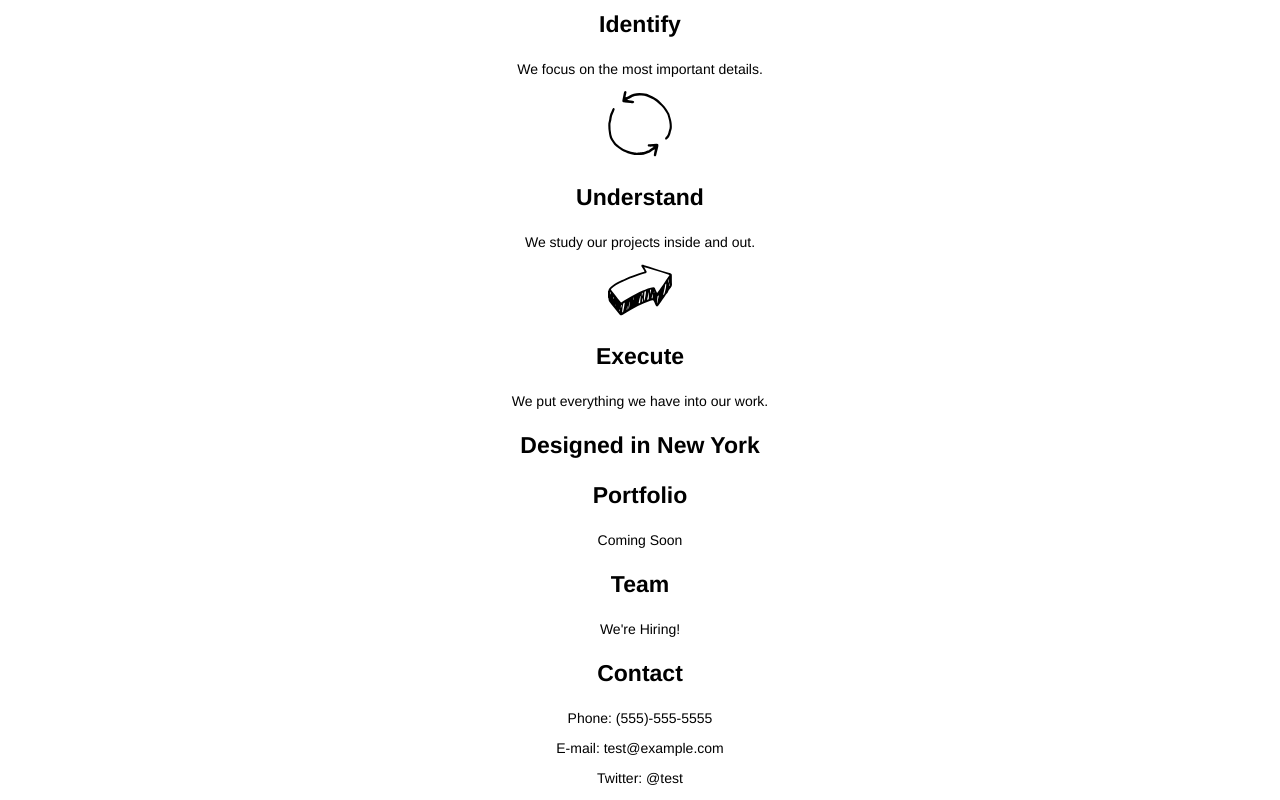
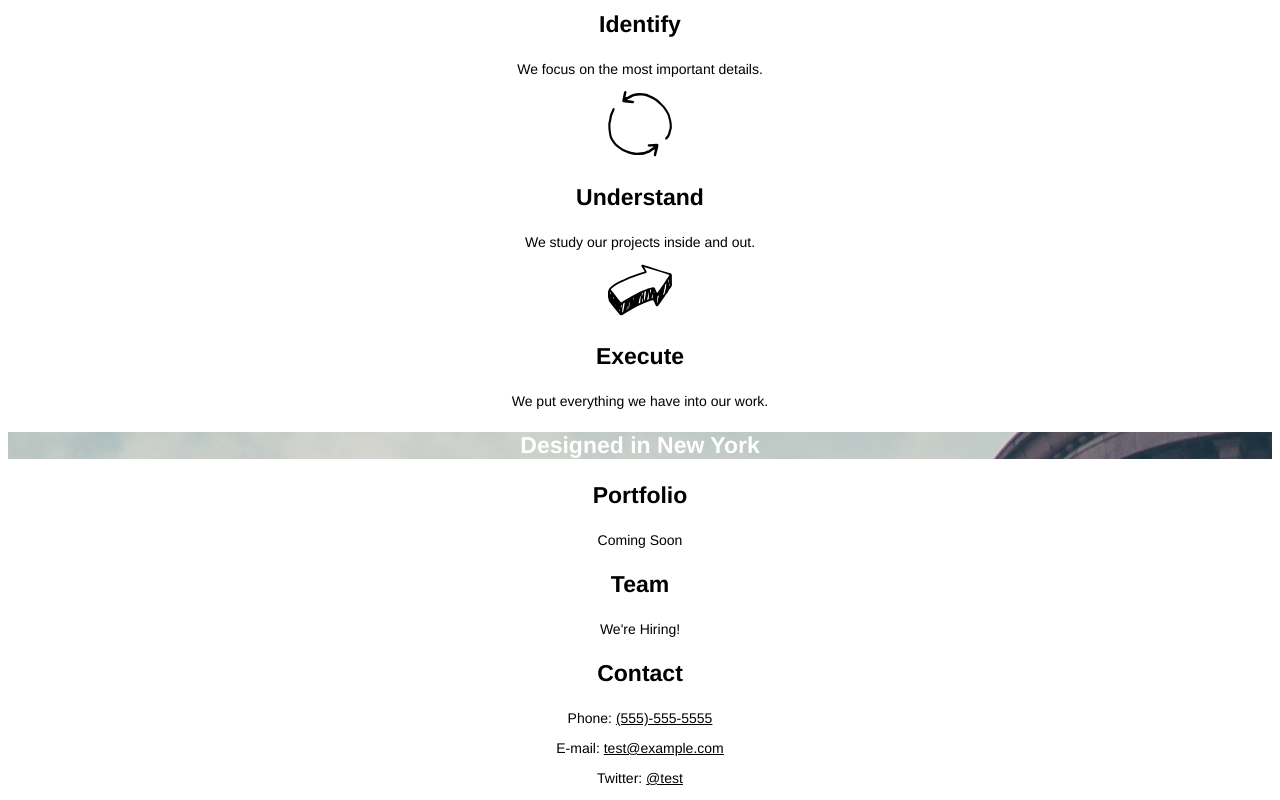
Before and after one commit to richardsparks/broadway, a plain HTML site: page index.html in a window 1280 px wide. Shown: the part 485-1285 px from the top of the page. Drawn offline with Linux system fonts and the light colour scheme.

Commit message:
Add contact info

```diff
--- a/index.html
+++ b/index.html
@@ -38,7 +38,7 @@
 
     <!-- Footer -->
 
-    <h3>Designed in New York</h3>
+    <h3 id="designed">Designed in New York</h3>
 
     <h3>Portfolio</h3>
     <p>Coming Soon</p>
@@ -46,10 +46,13 @@
     <h3>Team</h3>
     <p>We're Hiring!</p>
 
-    <h3>Contact</h3>
-    <p>Phone: (555)-555-5555</p>
-    <p>E-mail: test@example.com</p>
-    <p>Twitter: @test</p>
+    <!-- Contact -->
+    <div id="contact">
+      <h3>Contact</h3>
+      <p>Phone: <a href="tel:(555)-555-5555">(555)-555-5555</a></p>
+      <p>E-mail: <a href="mailto:test@example.com">test@example.com</a></p>
+      <p>Twitter: <a href="#">@test</a></p>
+    </div>
 
   </body>
 </html>
--- a/resources/css/styles.css
+++ b/resources/css/styles.css
@@ -42,3 +42,20 @@ p {
   padding: 0;
   margin: 0;
 }
+
+#wrap-header-nav a:hover {
+  text-decoration: none;
+}
+
+h3#designed {
+  color: white;
+  background: grey url("../images/the-flatiron-building.png");
+}
+
+#contact a {
+  color: black;
+}
+
+#contact a:hover {
+  text-decoration: none;
+}
```
